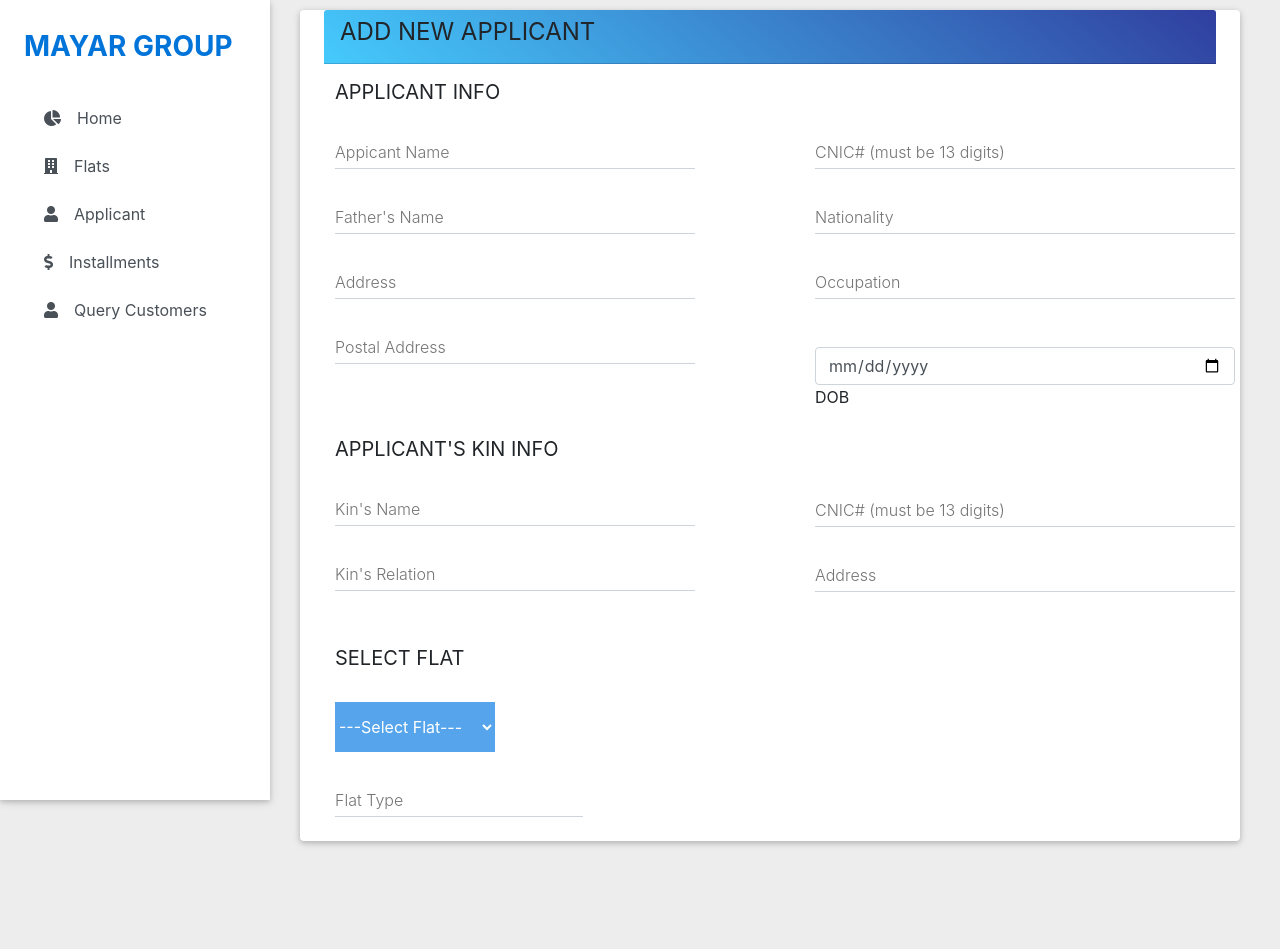
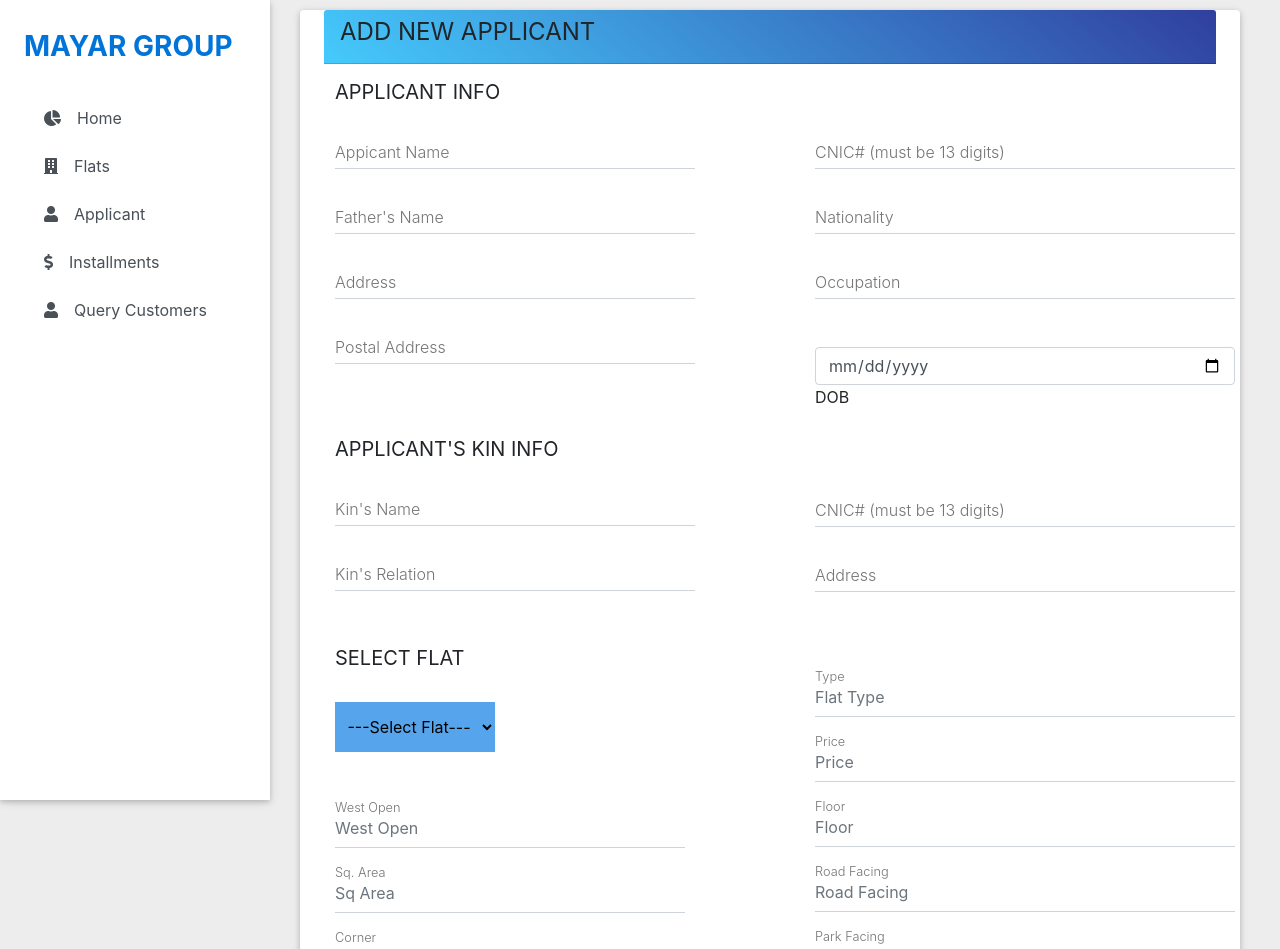
Before and after one commit to Hamzaaasif/Flats-Booking-system, a React (Create React App) app in the folder frontendreact/: page /postappli in a window 1280 px wide. Shown: the top 949 px of the page. Before the commit the page ends 851 px from the top, so only its background shows below. Built offline with nearby package versions, Linux system fonts and the light colour scheme.

Commit message:
add applicant form updated

```diff
--- a/frontendreact/src/forms/AddApplicantForm.js
+++ b/frontendreact/src/forms/AddApplicantForm.js
@@ -7,8 +7,16 @@ class AddApplicant extends Component{
   state = {
     startDate: new Date(),
     flatType:"Flat Type",
+    flatPrice:"Price",
+    floor:"Floor",
+    RoadFacing:"Road Facing",
+    ParkFacing:"Park Facing",
+    SqArea:"Sq Area",
+    WestOpen:"West Open",
+    Corner :"Corner",
+    AllFlats:['A-101','B-203','C-504','D-150','E-504'],
+    SelectedFlat :""
 
-    flats:['A','B','C','D']
   };
 
   handleChange = date => {
@@ -17,11 +25,20 @@ class AddApplicant extends Component{
     });
   };
 
-  SetFlatDisableAttributes = ()=>{
+  SetFlatDisableAttributes = event =>{
+
 
     this.setState({
-      flatType:"hello world",
-      flatno: Selection
+      SelectedFlat : event.target.value,
+      flatType:"A-705",
+      flatPrice:"40,00,000",
+      floor:"7th",
+      RoadFacing:"Yes",
+      ParkFacing:"No",
+      SqArea:"2180 ",
+      WestOpen:"Yes",
+      Corner :"No",
+
     })
   }
 
@@ -103,20 +120,44 @@ class AddApplicant extends Component{
 
           <form>
             <br/>
-          <div class="dropdown SetPositionLeftForflat  ">
+          <div class="dropdown SetPositionLeftFordropDown  ">
 
           <h5><b> SELECT FLAT </b></h5>
           <br/>
-          <select className="selectpicker dropbtn ">
 
-            <option>  ---Select Flat---</option>
+          <select
+          className="selectpicker dropbtn select"
+          value ={this.state.SelectedFlat}
+          onChange = {this.SetFlatDisableAttributes}
+          >
+            <option >---Select Flat---</option>
 
+            {this.state.AllFlats.map(flat=>(
+              <option
+              value={flat}
 
-    <option>{this.state.flats[1]}</option>
+            > {flat}</option>
+            ))}
 
-     </select>
+            </select>
 
-           <MDBInput label={this.state.flatType}   type="text" disabled />
+         </div>
+
+         <div className="SetPositionRightForFlats">
+
+          <MDBInput hint={this.state.flatType}  label="Type" type="text" disabled />
+          <MDBInput hint={this.state.flatPrice}  label="Price" type="text" disabled />
+          <MDBInput hint={this.state.floor}   label="Floor" type="text" disabled />
+          <MDBInput hint={this.state.RoadFacing}  label="Road Facing" type="text" disabled />
+          <MDBInput hint={this.state.ParkFacing}  label="Park Facing" type="text" disabled />
+
+         </div>
+
+         <div className="SetPositionLeftForFlats">
+
+          <MDBInput hint={this.state.WestOpen}   label="West Open" type="text" disabled />
+          <MDBInput hint={this.state.SqArea}   label="Sq. Area" type="text" disabled />
+          <MDBInput hint={this.state.Corner}   label="Corner" type="text" disabled />
 
          </div>
 
--- a/frontendreact/src/forms/flatDetailsForm.js
+++ b/frontendreact/src/forms/flatDetailsForm.js
@@ -54,7 +54,7 @@ class Flats_form extends Component {
 
                 <div className="form-check styleFlatFormcheckboxes">
                   <input type="checkbox" className="form-check-input" id="bookedFlat"/>
-                  <label className="form-check-label" for="bookedFlat">Booked Flat</label>
+                  <label className="form-check-label" for="bookedFlat">Park Facing</label>
                 </div>
 
               </div>
@@ -88,6 +88,8 @@ class Flats_form extends Component {
         </div>
         <br/><br/>
         <div className="text-center ml-5">
+
+          <MDBBtn href="/allfd">Back</MDBBtn>
           <MDBBtn href="/allfd">Save</MDBBtn>
         </div>
       </form>
--- a/frontendreact/src/index.css
+++ b/frontendreact/src/index.css
@@ -288,10 +288,28 @@ main {
 
 }
 
-.SetPositionLeftForflat{
+.SetPositionLeftFordropDown{
 
   margin-left: 20px;
   margin-right: -20px;
+}
+
+/* for select flat disable inputs */
+.SetPositionRightForFlats{
+
+  margin-left: 500px;
+  margin-right: -480px;
+  margin-top: -100px;
+  margin-bottom: 60px;
+}
+
+
+.SetPositionLeftForFlats{
+
+  margin-left: 20px;
+  margin-right: 70px;
+  margin-top: -230px;
+  margin-bottom: 40px;
 }
 
 
@@ -299,7 +317,7 @@ main {
 /* Dropdown Button */
 .dropbtn {
   background-color: #56A5EC ;
-  color: white;
+  color: black;
   width: 160px;
   height: 50px;
   font-size: 16px;
@@ -338,3 +356,8 @@ main {
 
 /* Change the background color of the dropdown button when the dropdown content is shown */
 .dropdown:hover .dropbtn {background-color: #56A5EC;}
+
+.select{
+  text-align: center;
+  text-align-last: center;
+}
```
